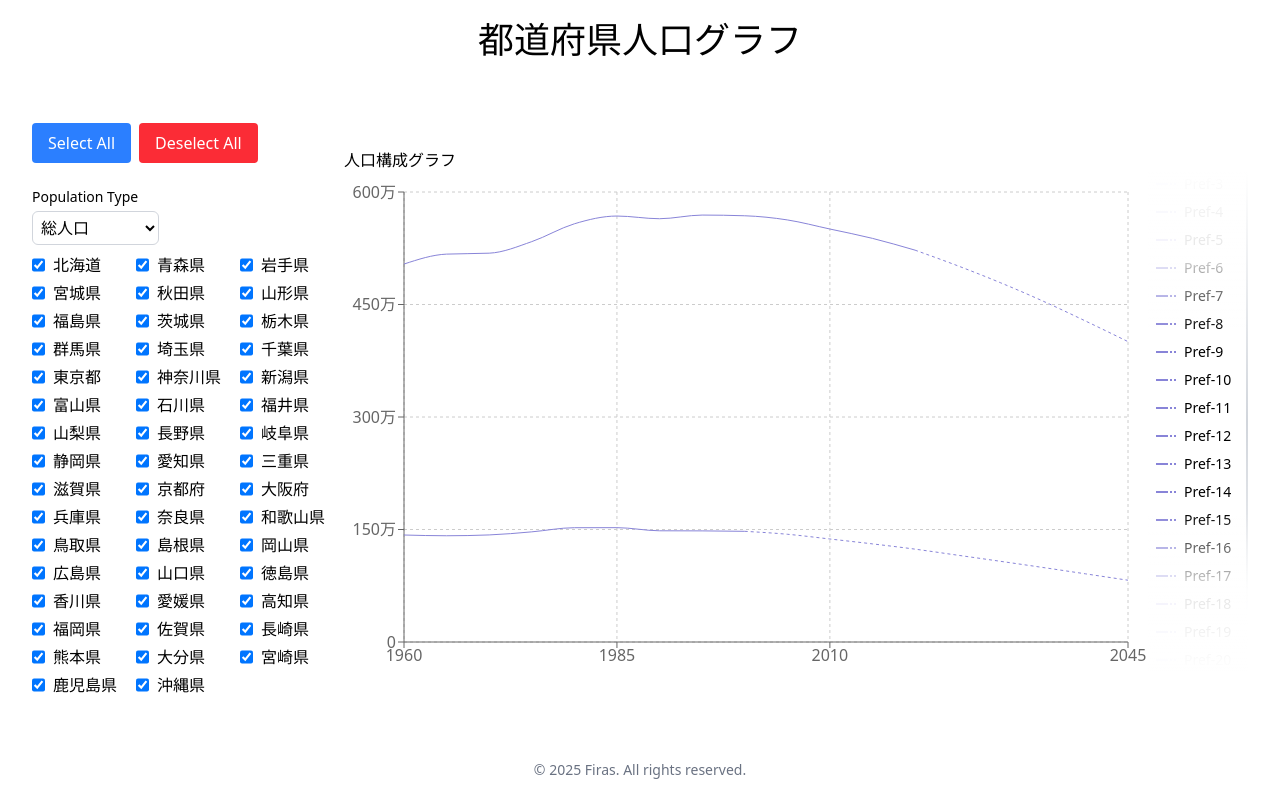
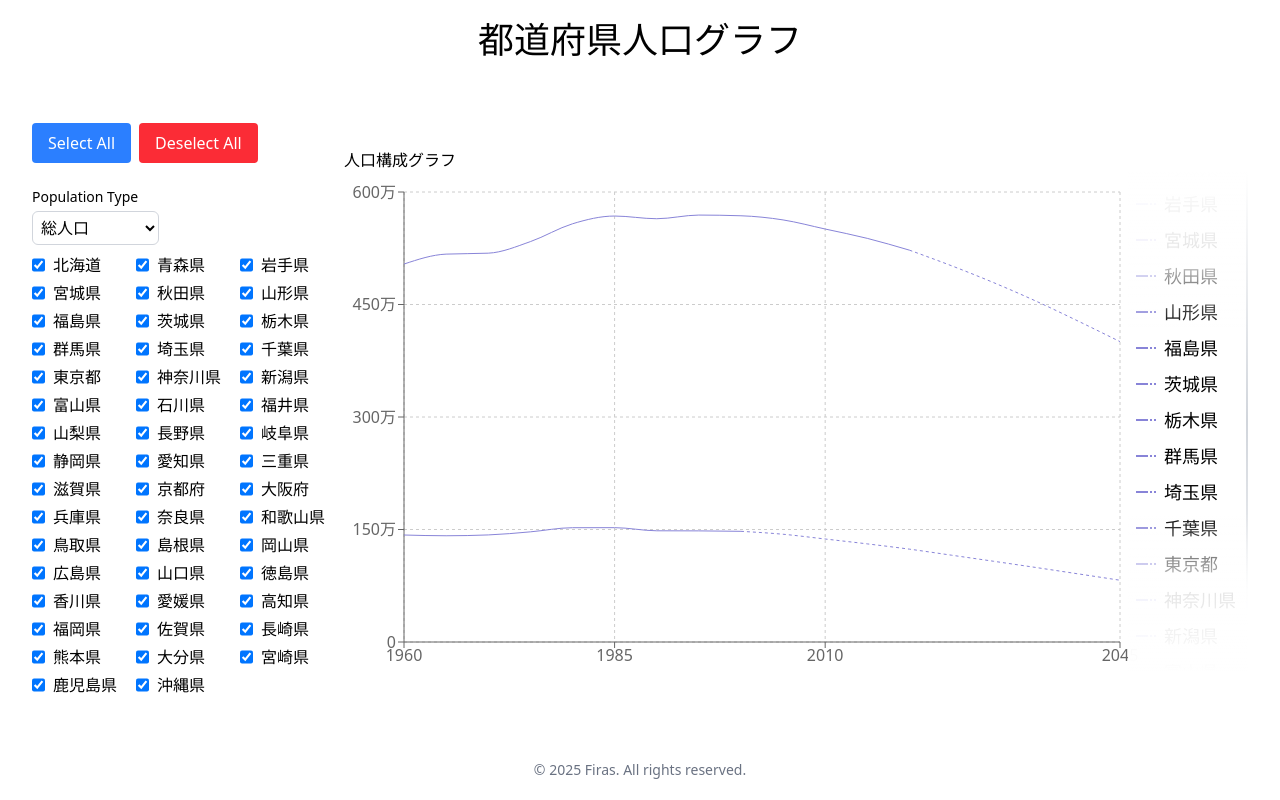
Before and after one commit to FirasAguel/yumemi-frontend, a Next.js app: page / in a window 1280 px wide. Both pictures are taken after a click on the button "Select All". Built offline with nearby package versions, Linux system fonts and the light colour scheme.

Commit message:
fix: show prefecture names in legend and tooltip

```diff
--- a/src/components/ChartController.tsx
+++ b/src/components/ChartController.tsx
@@ -32,6 +32,7 @@ export default function ChartController({
       <div className="flex-1 w-full lg:w-3/4 h-auto pr-4">
         <h2>人口構成グラフ</h2>
         <PopulationChart
+          prefectures={prefectures}
           selectedPrefectures={selectedPrefectures}
           populationType={selectedPopulationType}
         />
--- a/src/components/PopulationChart.tsx
+++ b/src/components/PopulationChart.tsx
@@ -12,11 +12,14 @@ import {
 
 import { usePopulationData } from '@/hooks/usePopulationData';
 import { useRef, useEffect, useState } from 'react';
+import { Prefecture } from '@/types/interfaces';
 
 export default function PopulationChart({
+  prefectures,
   selectedPrefectures,
   populationType,
 }: {
+  prefectures: Prefecture[];
   selectedPrefectures: number[];
   populationType: string;
 }) {
@@ -84,7 +87,7 @@ export default function PopulationChart({
 
     return (
       <div
-        className="space-y-2 flex flex-wrap justify-between px-3 overflow-y-scroll hide-scrollbar h-[500px] py-50 pl-2"
+        className="space-y-2 flex flex-wrap justify-between overflow-y-scroll hide-scrollbar h-[500px] py-50 pr-2 pl-2 lg:pr-4"
         ref={containerRef}
       >
         <div className="absolute top-0 left-0 w-full h-40 bg-gradient-to-b from-white via-white/90 to-transparent pointer-events-none" />
@@ -94,7 +97,7 @@ export default function PopulationChart({
           .map((entry, index) => (
             <div
               key={`item-${entry.value}`}
-              className="flex items-center text-sm w-20"
+              className="flex items-center text-lg min-w-25"
             >
               <span
                 className="inline-block w-3 h-0.5 mr-0.5"
@@ -108,7 +111,7 @@ export default function PopulationChart({
                 className="inline-block w-0.5 h-0.5 mr-2"
                 style={{ backgroundColor: entry.color }}
               ></span>
-              {entry.value}
+              {getPrefectureName(entry.value)}
             </div>
           ))}
         <div className="absolute bottom-0 left-0 w-full h-40 bg-linear-to-t from-white via-white/90 to-transparent pointer-events-none" />
@@ -128,7 +131,7 @@ export default function PopulationChart({
       height: 1,
       wrapperStyle: {
         position: 'absolute',
-        maxWidth: '100px',
+        maxWidth: '120px',
         minHeight: `${legendHeight}px`,
         right: 0,
         top: `${legendHeight / 2}px`,
@@ -136,6 +139,12 @@ export default function PopulationChart({
         textAlign: 'left',
       },
     };
+  };
+
+  const getPrefectureName = (key: string) => {
+    const code = parseInt(key.replace('Pref-', ''), 10);
+    const pref = prefectures.find((p) => p.prefCode === code);
+    return pref ? pref.prefName : key;
   };
 
   return (
@@ -148,12 +157,14 @@ export default function PopulationChart({
       >
         <LineChart
           data={populationData}
-          margin={{ top: 20, right: 120, left: 0, bottom: -legendHeight }}
+          margin={{ top: 20, right: 128, left: 0, bottom: -legendHeight }}
         >
           <CartesianGrid strokeDasharray="3 3" />
           <XAxis dataKey="year" type="number" domain={['dataMin', 'dataMax']} />
           <YAxis tickFormatter={(tick) => formatYAxis(tick)} />
-          <Tooltip />
+          <Tooltip
+            formatter={(value, name) => [value, getPrefectureName(name)]}
+          />
           <Legend {...getLegendProps()} />
           {Object.keys(populationData[0] || {})
             .filter((key) => key !== 'year')
@@ -217,13 +228,16 @@ export default function PopulationChart({
           <CartesianGrid strokeDasharray="3 3" />
           <XAxis dataKey="year" type="number" domain={['dataMin', 'dataMax']} />
           <YAxis tickFormatter={(tick) => formatYAxis(tick)} />
-          <Tooltip />
+          <Tooltip
+            formatter={(value, name) => [value, getPrefectureName(name)]}
+          />
           <Legend
             verticalAlign="bottom"
             align="center"
             wrapperStyle={{
               paddingTop: '10px',
             }}
+            formatter={(value, name) => [getPrefectureName(name.dataKey)]}
           />
           {Object.keys(populationData[0] || {})
             .filter((key) => key !== 'year')
```
